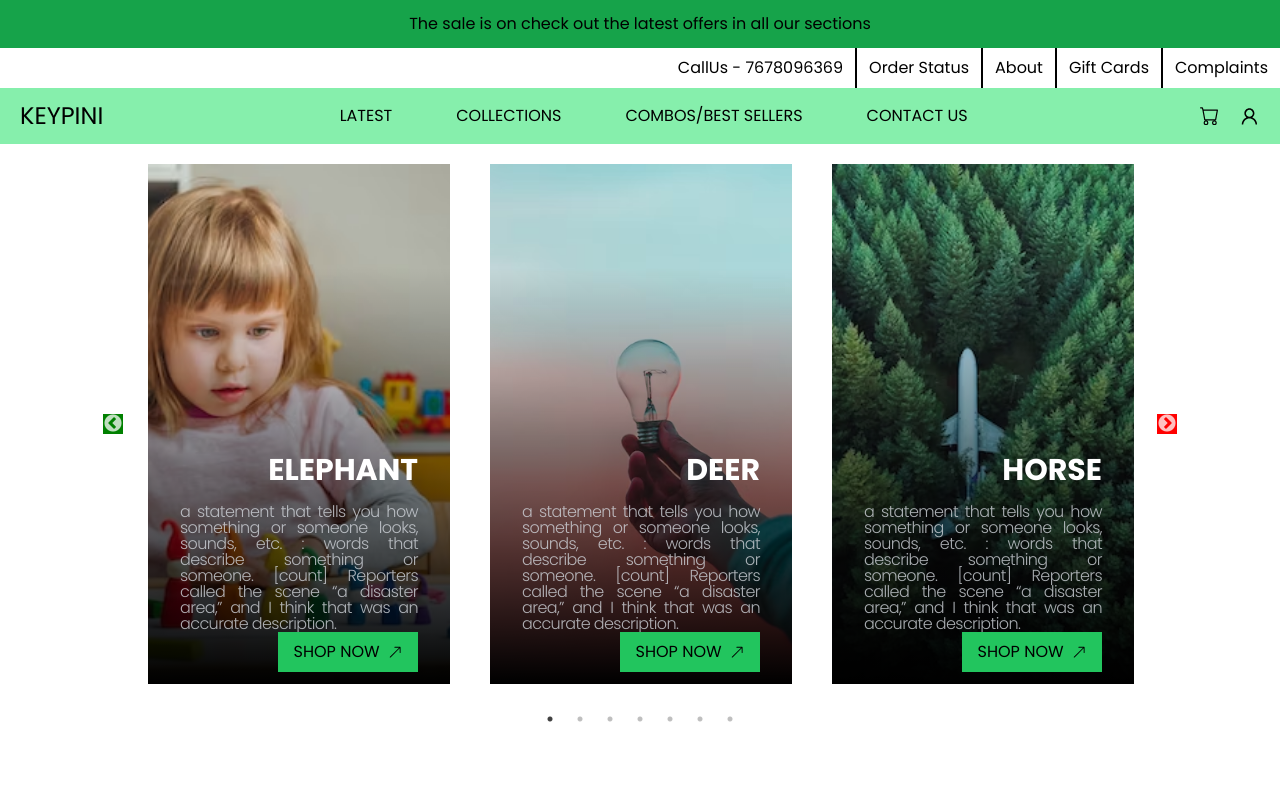
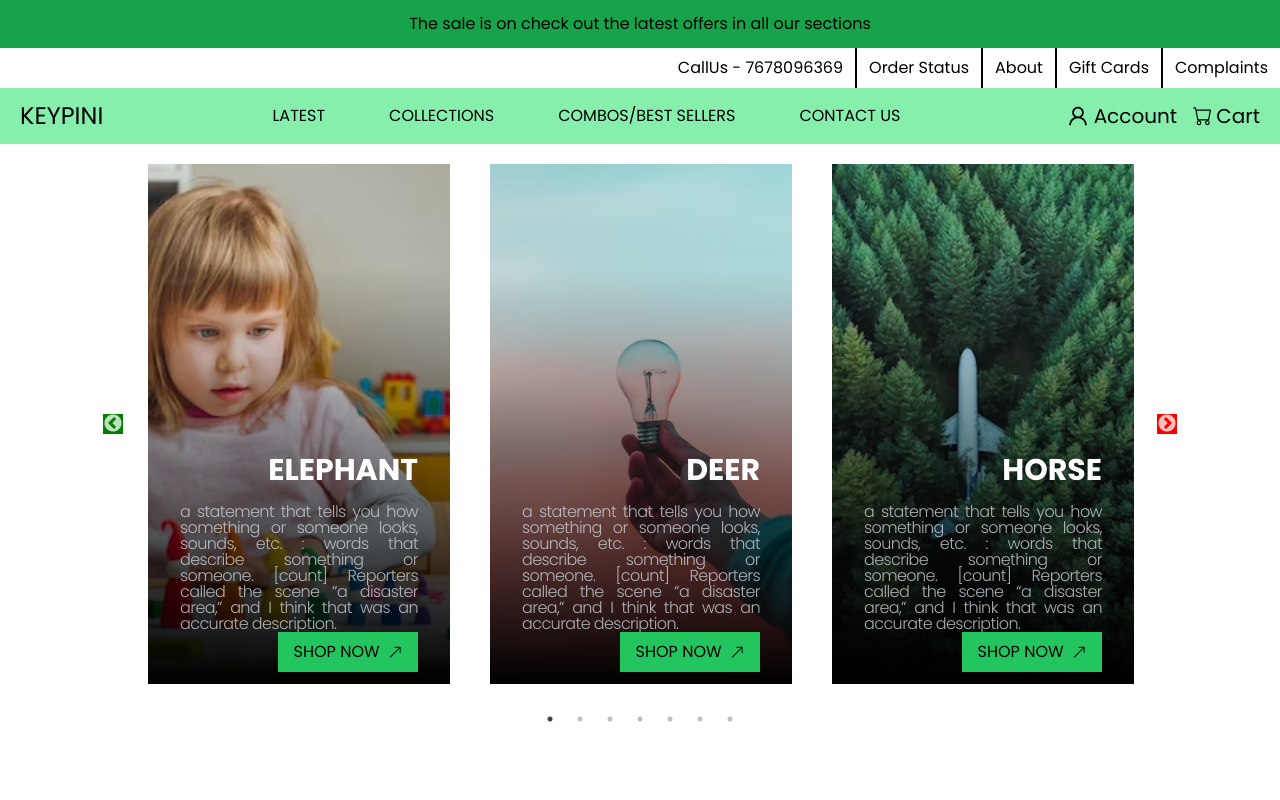
Before and after one commit to Dcode2100/MASSCREATIONS, a Next.js app: page / in a window 1280 px wide. Shown: the top 800 px of the page. Built offline with nearby package versions, Linux system fonts and the light colour scheme; no server answers.

Commit message:
Cart Dom nested issue solved and cart done

```diff
--- a/components/cart/Cart.jsx
+++ b/components/cart/Cart.jsx
@@ -15,16 +15,14 @@ const Cart = () => {
    const isOpen = useSelector((state) => state.cart.isOpen);
   return (
     <div
-      className={`absolute right-0 top-0 h-[100vh] bg-blue-600 transition-all duration-300 ease-in-out ${
-        isOpen ? "w-[30%]" : "w-0"
-      }`}
+      className={`w-[27rem] right-0 top-0 h-[100vh] bg-blue-600 `}
     >
       <Box
         sx={{ width: "100%" }}
         className="flex justify-between bg-yellow-300 py-3 "
       >
         <h2 className="pl-4 text-2xl">CART</h2>
-        <RxCross2 className="mr-3 text-3xl" onClick={handleCloseCart} />
+        <RxCross2 className="mr-3 text-3xl cursor-pointer" onClick={handleCloseCart} />
       </Box>
       <Box className="p-3 pt-5 ">
         {products.length === 0 ? (
--- a/components/header/Header.jsx
+++ b/components/header/Header.jsx
@@ -5,10 +5,11 @@ import Headertop from "./Headertop";
 import Headercenter from "./Headercenter";
 import Dropdown from "./Dropdown";
 import Sidenav from "./Sidenav";
-
-const Header = (setCartactive, cartactive) => {
+import { useSelector } from "react-redux";
+      import Cart from "../cart/Cart";
+const Header = () => {
   const [smsidemenu, setSmsidemenu] = useState(false);
-
+ const isOpen = useSelector((state) => state.cart.isOpen);
   return (
     <React.Fragment>
       <Headertop />
@@ -16,12 +17,14 @@ const Header = (setCartactive, cartactive) => {
         <Headercenter />
       </div>
       {smsidemenu && <Sidenav setSmsidemenu={setSmsidemenu} />}
-      <Headerbottom
-        smsidemenu={smsidemenu}
-        setSmsidemenu={setSmsidemenu}
-        setCartactive={setCartactive}
-        cartactive={cartactive}
-      />
+      <Headerbottom smsidemenu={smsidemenu} setSmsidemenu={setSmsidemenu} />
+      <div
+        className={`cart-wrapper absolute right-0 top-0 z-10 ${
+          isOpen ? "open" : ""
+        }`}
+      >
+        <Cart />
+      </div>
     </React.Fragment>
   );
 };
--- a/components/header/Headerbottom.jsx
+++ b/components/header/Headerbottom.jsx
@@ -13,8 +13,7 @@ import { openCart, closeCart, addToCart } from "../../features/cart/cartSlice";
 const Headerbottom = ({
   smsidemenu,
   setSmsidemenu,
-  setCartactive,
-  cartactive,
+
 }) => {
 
   const dispatch = useDispatch();
@@ -52,20 +51,24 @@ const Headerbottom = ({
             />
           ))}
         </div>
-        <div className="mr-5  flex w-min gap-5">
-          <div className="Cart-button" onClick={handleMouseClick}>
+        <div className="mr-5  flex w-min gap-4 text-xl items-center">
+          <a href="/account/account" className="flex items-center gap-1">
+            <AiOutlineUser
+              style={{ fontSize: "1.5rem" }}
+              className="cursor-pointer transition-all hover:scale-105"
+            />
+            <h2>Account</h2>
+          </a>
+          <div
+            className="Cart-button flex items-center gap-1 cursor-pointer"
+            onClick={handleMouseClick}
+          >
             <BsCart
               style={{ fontSize: "1.2rem" }}
               className="cursor-pointer transition-all hover:scale-105"
             />
-
+            <h2>Cart</h2>
           </div>
-          <a href="/account">
-            <AiOutlineUser
-              style={{ fontSize: "1.3rem" }}
-              className="cursor-pointer transition-all hover:scale-105"
-            />
-          </a>
         </div>
       </div>
 
--- a/src/pages/_app.jsx
+++ b/src/pages/_app.jsx
@@ -11,15 +11,17 @@ import { Provider } from "react-redux";
 import store from "../../store";
 
 export default function App({ Component, pageProps }) {
-  const [cartactive, setCartactive] = useState(true);
 
   return (
+    <div className="box-border overflow-hidden">
       <Provider store={store}>
+
         <div className="relative">
-        <Header cartactive={cartactive} setCartactive={setCartactive} />
+          <Header />
           <Component {...pageProps} />
           <Footer />
         </div>
       </Provider>
+    </div>
   );
 }
--- /dev/null
+++ b/src/pages/account/account.jsx
@@ -0,0 +1,9 @@
+import React from 'react'
+
+const account = () => {
+  return (
+    <div className='h-[25rem]'>account</div>
+  )
+}
+
+export default account
--- a/src/pages/index.jsx
+++ b/src/pages/index.jsx
@@ -1,17 +1,16 @@
 import Herosection from "../../components/home/Herosection";
 import Arrivals from "../../components/home/Arrivals";
-import Cart from "../../components/cart/Cart";
 import React from "react";
-import { useSelector } from "react-redux";
+
 
 
 
 function index() {
-  const isOpen = useSelector((state) => state.cart.isOpen);
+
   return (
-    <div>
+    <div className="">
       <Herosection />
-      {isOpen && <Cart />}
+
       <Arrivals />
     </div>
   );
--- a/src/styles/globals.css
+++ b/src/styles/globals.css
@@ -16,3 +16,12 @@
     justify-content: center;
     align-items: center;
 }
+
+.cart-wrapper {
+  transition: all 0.3s ease-in-out;
+    transform: translateX(100%);
+}
+
+.open {
+  transform: translateX(0);
+}
```
Lines whose indentation alone changed are shown as unchanged.
